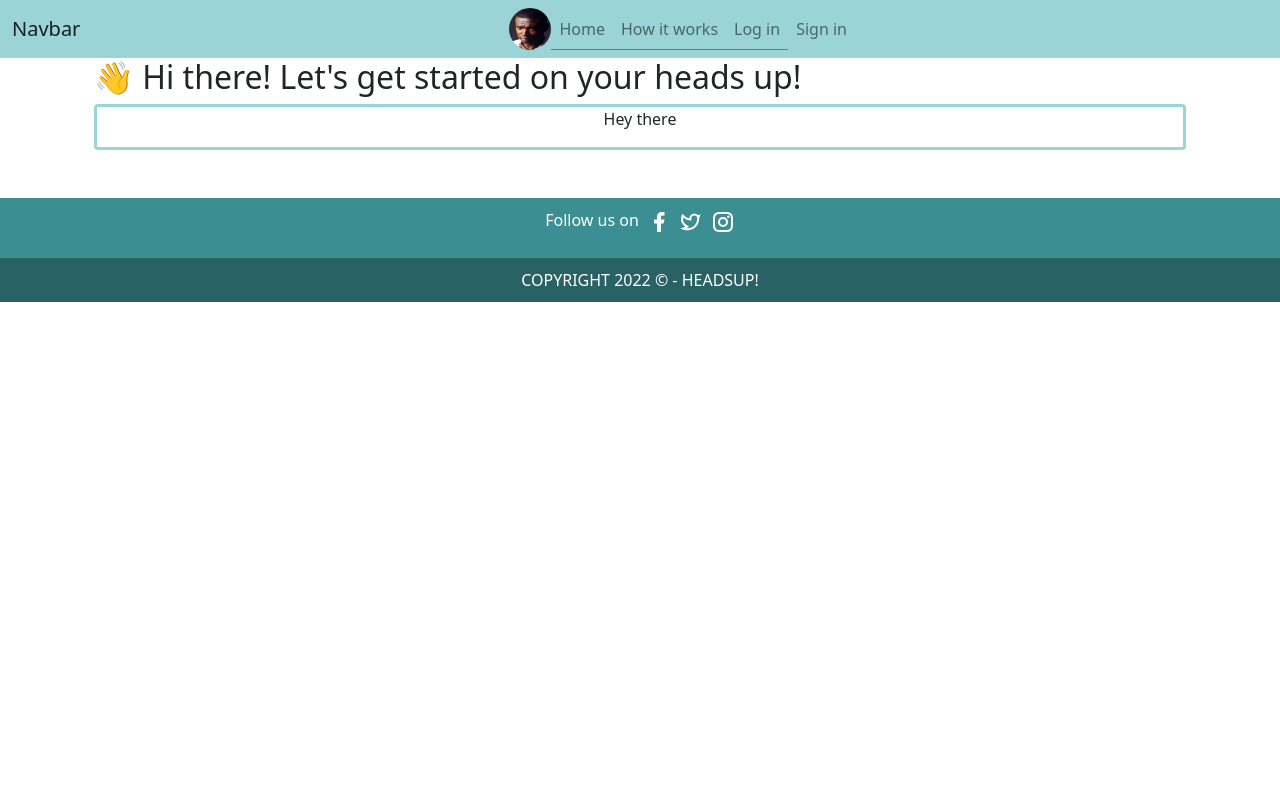
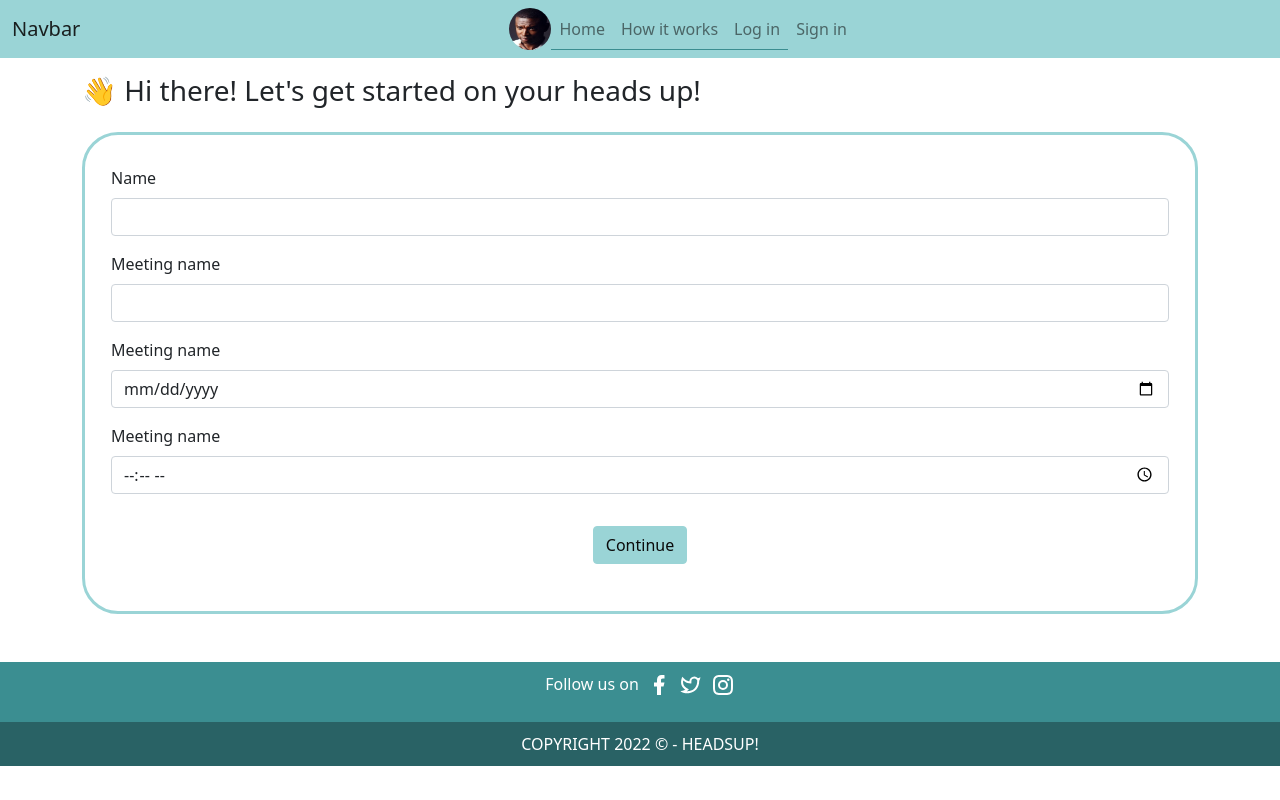
Before and after one commit to Ahyeonn/COLAB-8, a Vue app in the folder front-end/: page / in a window 1280 px wide. Built offline with nearby package versions, Linux system fonts and the light colour scheme.

Commit message:
feat: add form to the Home view

```diff
--- a/front-end/src/views/HomeView.vue
+++ b/front-end/src/views/HomeView.vue
@@ -1,15 +1,62 @@
+<script setup>
+import BaseInput from "@/components/Form/BaseInput";
+import BaseButton from "@/components/UI/BaseButton";
+</script>
+
 <template>
-  <div class="container">
-    <h2> 👋 Hi there! Let's get started on your heads up!</h2>
-    <div class="card text-center">
-      <p>Hey there</p>
+    <h3 class="mt-3 mb-4"> 👋 Hi there! Let's get started on your heads up!</h3>
+    <div class="card">
+      <div class="card-body">
+        <form>
+          <!-- Name -->
+          <div class="mb-3">
+            <BaseInput
+                class="form-control"
+                name="name"
+                label="Name"
+            />
+          </div>
+          <!-- Meeting name -->
+          <div class="mb-3">
+            <BaseInput
+                class="form-control"
+                name="meeting-name"
+                label="Meeting name"
+            />
+          </div>
+          <!-- Date -->
+          <div class="mb-3">
+            <BaseInput
+                class="form-control"
+                name="meeting-name"
+                label="Meeting name"
+                type="date"
+            />
+          </div>
+          <!-- Time -->
+          <div class="mb-3">
+            <BaseInput
+                class="form-control"
+                name="meeting-name"
+                label="Meeting name"
+                type="time"
+            />
+          </div>
+          <div class="text-center py-3">
+            <BaseButton
+                type="submit"
+                class="btn-primary text-center"
+                label="Continue"
+            />
+          </div>
+        </form>
+      </div>
     </div>
-  </div>
 </template>
 
-<script>
-
-export default {
-  name: 'HomeView',
-}
-</script>
+<style scoped lang="scss">
+.card {
+    border-radius: 36px;
+    padding: 15px 10px;
+  }
+</style>
```
